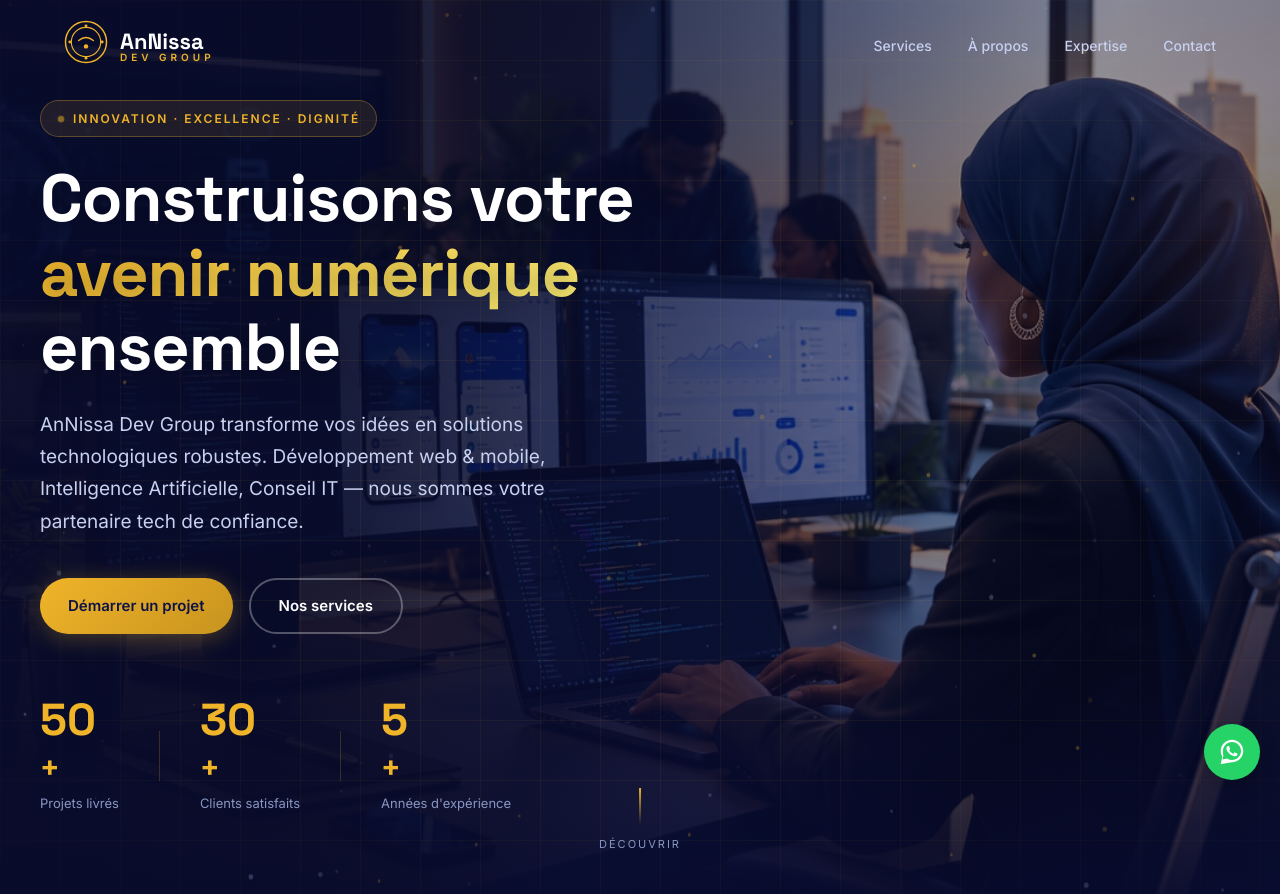
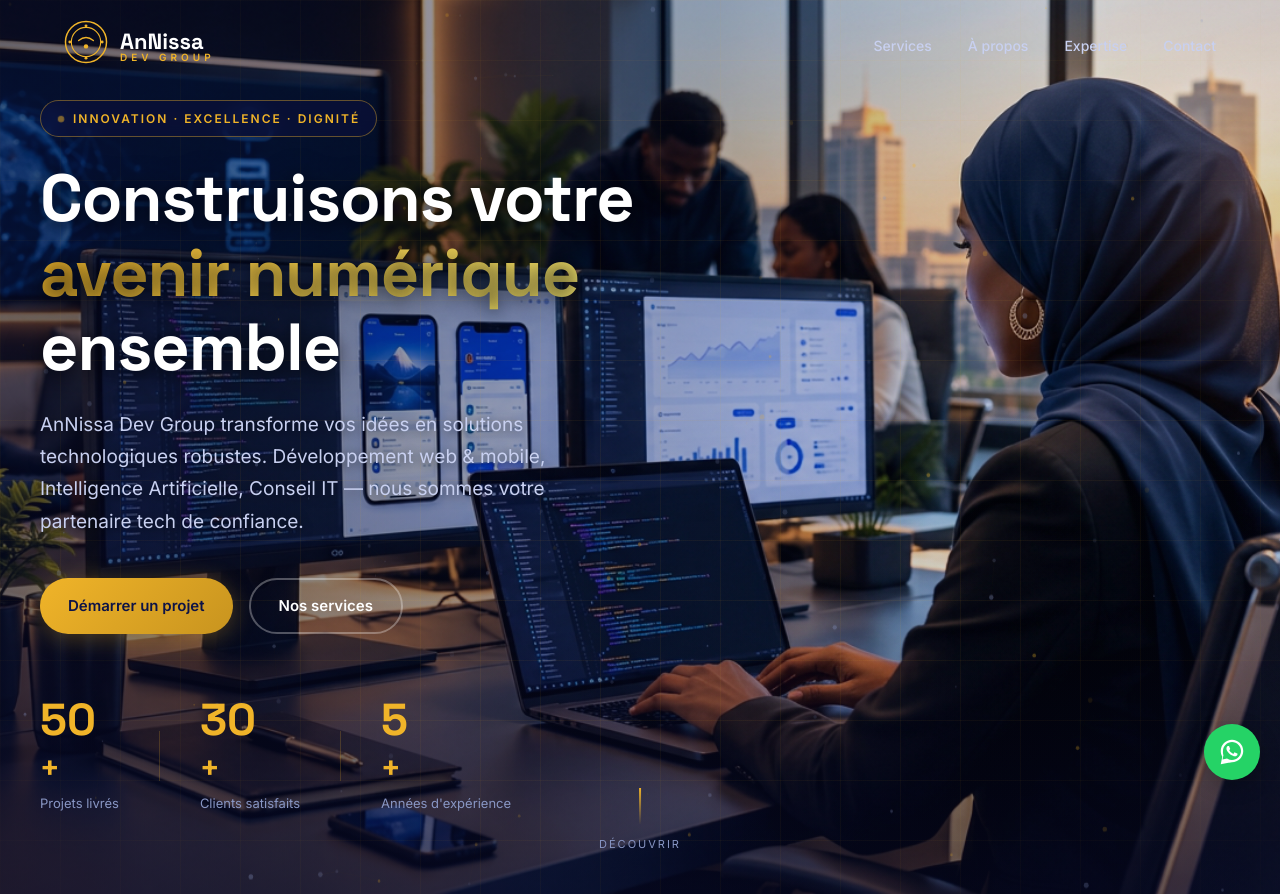
Before and after one commit to AlKoubra/annissadevgroup, a website: page public/index.html in a window 1280 px wide. Shown: the top 894 px of the page. Drawn offline with Linux system fonts and the light colour scheme; animation ran at ten frames a second.

Commit message:
Eclaircit le degrade du hero pour laisser voir la photo en entier
Le voile sombre masquait trop la photo d'equipe. Renforce plutot les
ombres portees du titre et de la description pour garder un texte
lisible sur un fond plus clair.

Co-Authored-By: Claude Sonnet 5 <noreply@anthropic.com>

```diff
--- a/public/css/style.css
+++ b/public/css/style.css
@@ -129,8 +129,8 @@ input, select, textarea, button { -webkit-appearance: none; border-radius: 0; }
 .hero-bg-overlay {
   position: absolute; inset: 0; z-index: 1;
   background:
-    linear-gradient(100deg, rgba(8,11,42,0.97) 0%, rgba(8,11,42,0.9) 32%, rgba(10,14,53,0.68) 56%, rgba(10,14,53,0.42) 78%, rgba(10,14,53,0.55) 100%),
-    linear-gradient(0deg, rgba(6,9,38,0.9) 0%, rgba(6,9,38,0.15) 30%, transparent 55%);
+    linear-gradient(100deg, rgba(8,11,42,0.62) 0%, rgba(8,11,42,0.42) 32%, rgba(10,14,53,0.24) 56%, rgba(10,14,53,0.1) 78%, rgba(10,14,53,0.18) 100%),
+    linear-gradient(0deg, rgba(6,9,38,0.55) 0%, rgba(6,9,38,0.08) 30%, transparent 55%);
 }
 #particleCanvas { position: absolute; inset: 0; width: 100%; height: 100%; z-index: 2; opacity: .6; }
 .hero-grid {
@@ -147,7 +147,8 @@ input, select, textarea, button { -webkit-appearance: none; border-radius: 0; }
 }
 .hero-badge {
   display: inline-flex; align-items: center; gap: 8px;
-  background: rgba(240,180,41,0.1); border: 1px solid rgba(240,180,41,0.3);
+  background: rgba(13,17,60,0.55); backdrop-filter: blur(8px);
+  border: 1px solid rgba(240,180,41,0.4);
   color: var(--gold); padding: 8px 16px; border-radius: 50px;
   font-size: 12px; font-weight: 600; letter-spacing: 2px; text-transform: uppercase;
   margin-bottom: 24px;
@@ -164,11 +165,12 @@ input, select, textarea, button { -webkit-appearance: none; border-radius: 0; }
 .hero-title {
   font-family: var(--font-head); font-size: clamp(2.6rem, 5.2vw, 4.6rem);
   font-weight: 800; line-height: 1.12; margin-bottom: 24px; letter-spacing: -1px;
-  text-shadow: 0 4px 30px rgba(0,0,10,0.35);
+  text-shadow: 0 2px 16px rgba(0,0,6,0.55), 0 8px 40px rgba(0,0,6,0.45);
 }
 .hero-desc {
   font-size: clamp(16px, 2vw, 19px); color: var(--text-light);
   max-width: 600px; margin-bottom: 40px; line-height: 1.7;
+  text-shadow: 0 2px 12px rgba(0,0,6,0.6);
 }
 .hero-actions { display: flex; gap: 16px; flex-wrap: wrap; margin-bottom: 64px; }
 .hero-stats { display: flex; align-items: center; gap: 40px; flex-wrap: wrap; }
```
